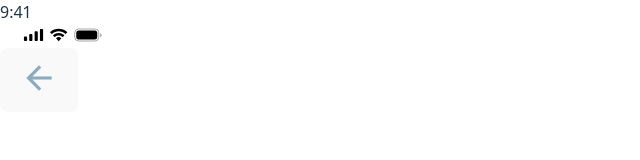
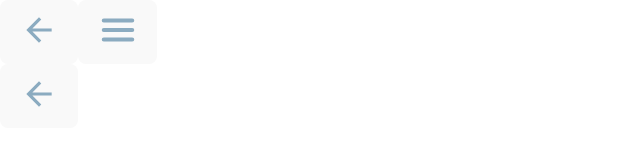
Before and after one commit to fairban0/scripture_app_team914, a React (Vite) app in the folder frontend/: page /settings in a window 1280 px wide. Shown: the top 160 px of the page, without its empty margins (0-640 px from the left). Built offline with nearby package versions, Linux system fonts and the light colour scheme.

Commit message:
added nav header and added  data into db

```diff
--- a/frontend/src/components/DirectMessaging.tsx
+++ b/frontend/src/components/DirectMessaging.tsx
@@ -6,6 +6,7 @@ import styles from "./DirectMessaging.module.css";
 import { SearchBar } from "./SearchBarMessage";
 import { ConversationList } from "./ConversationList";
 import { NavigationBar } from "./NavigationBar";
+import NavigationHeader from "./NavigationHeader";
 
 const DirectMessaging: React.FC = () => {
   return (
@@ -13,6 +14,7 @@ const DirectMessaging: React.FC = () => {
       {/*} <StatusBar />*/}
       <section className={styles.content}>
         {/*  <Header /> */}
+        <NavigationHeader />
         <SearchBar />
         <ConversationList />
         <button className={styles.floatingButton}>
--- a/frontend/src/components/SettingsScreen.tsx
+++ b/frontend/src/components/SettingsScreen.tsx
@@ -7,11 +7,12 @@ import SettingsSection from "./SettingsSection";
 import SettingItem from "./SettingItem";
 import BottomNavigation from "./BottomNavigation";
 import ToggleSwitch from "./ToggleSwitch";
+import NavigationHeader from "./NavigationHeader";
 
 const SettingsScreen: React.FC = () => {
   return (
     <main className="flex flex-col w-full bg-white min-h-screen">
-      <StatusBar />
+      <NavigationHeader />
 
       <section className="flex flex-col gap-8 px-6 mt-5">
         <Header title="Settings" />
```
Also changed, not shown: 3 other files (tests, documents, lock files or other folders).
